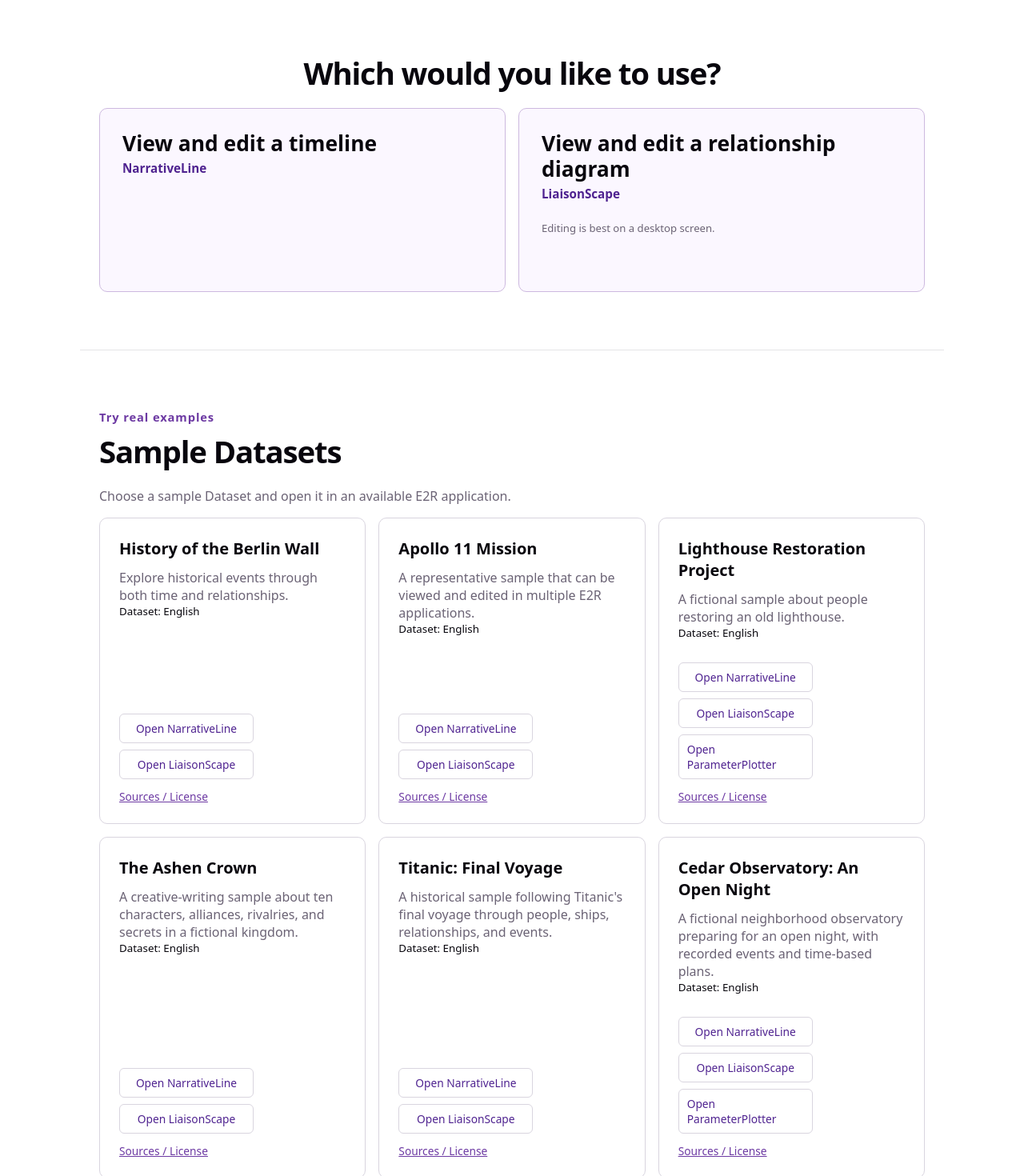
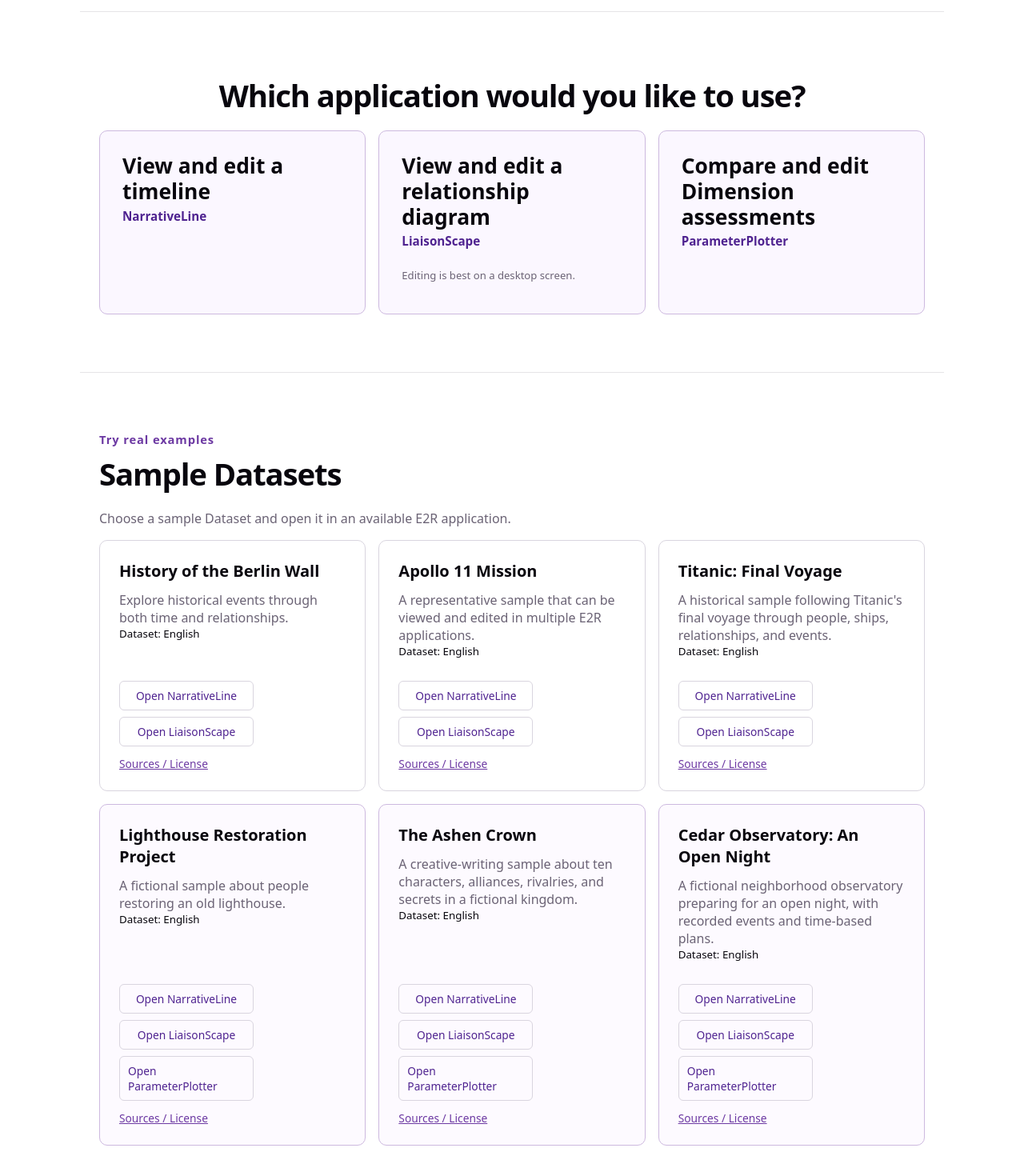
Before and after one commit to sukoyaka-dopeness/e2r-hub, a React (Vite) app: page / in a window 1280 px wide. Shown: the part 600-2070 px from the top of the page at 80% size. Built offline with nearby package versions, Linux system fonts and the light colour scheme; no server answers.

Commit message:
Add ParameterPlotter to Hub app and samples

```diff
--- a/src/App.css
+++ b/src/App.css
@@ -21,9 +21,11 @@ main { width: min(1080px, 100%); margin: 0 auto; }
 .section { padding: 72px 24px; border-top: 1px solid #e5e4e7; }
 .section h2 { margin: 10px 0 22px; color: #08060d; font-size: clamp(1.65rem, 3vw, 2.4rem); line-height: 1.15; letter-spacing: -.03em; }
 .choice-section h2 { text-align: center; }
-.application-grid { display: grid; grid-template-columns: repeat(2, minmax(0, 1fr)); gap: 16px; }
+.application-grid { display: grid; grid-template-columns: repeat(3, minmax(0, 1fr)); gap: 16px; }
 .application-card { position: relative; min-height: 230px; padding: 28px; border: 1px solid #cdb9df; border-radius: 10px; color: #08060d; background: #fbf7ff; text-decoration: none; }
 .application-card:hover { border-color: #aa3bff; box-shadow: 0 12px 28px rgba(80, 30, 110, .1); }
+.application-card-unavailable { border-style: dashed; background: #fff; cursor: default; }
+.application-card-unavailable:hover { border-color: #cdb9df; box-shadow: none; }
 .card-kicker { color: #6d3aa3; font-size: .92rem; font-weight: 700; letter-spacing: .06em; line-height: 1.45; }
 .application-card h3 { margin: 0 0 4px; font-size: 1.65rem; line-height: 1.2; }
 .application-card .product-name { margin: 0 0 10px; color: #4f2390; font-size: .95rem; font-weight: 650; }
@@ -31,8 +33,9 @@ main { width: min(1080px, 100%); margin: 0 auto; }
 .application-card small { display: block; max-width: 28rem; margin-top: 24px; color: #6b6375; font-size: .82rem; }
 .section-heading { max-width: 650px; }
 .section-heading p, .tools-section p { max-width: 700px; color: #6b6375; }
-.sample-grid { display: grid; grid-template-columns: repeat(3, minmax(0, 1fr)); gap: 16px; }
+.sample-grid { display: grid; grid-template-columns: repeat(3, minmax(0, 1fr)); align-items: stretch; gap: 16px; }
 .sample-card { display: flex; min-height: 260px; flex-direction: column; padding: 24px; border: 1px solid #d9d5df; border-radius: 10px; }
+.sample-card-parameterplotter { border-color: #cdb9df; background: #fdfaff; }
 .sample-card h3 { margin: 0 0 12px; color: #08060d; font-size: 1.25rem; }
 .sample-card p { margin: 0; color: #6b6375; }
 .sample-card-actions { display: flex; flex-wrap: wrap; gap: 8px; align-items: flex-end; margin-top: auto; padding-top: 28px; }
--- a/src/App.tsx
+++ b/src/App.tsx
@@ -52,6 +52,15 @@ function sampleSource(configured: string | undefined, fallback: string) {
 const parameterPlotterSources = {
   lighthouseEn: sampleSource(import.meta.env.VITE_LIGHTHOUSE_DATASET_EN_URL, links.lighthouseDataset),
   lighthouseJa: sampleSource(import.meta.env.VITE_LIGHTHOUSE_DATASET_JA_URL, links.lighthouseDatasetJa),
+  // The public Ashen Crown files have not yet received the locally adopted
+  // Dimension Assessment payload. Require an explicit source override until
+  // that owner Dataset revision is publicly available.
+  ashenCrownEn: import.meta.env.VITE_ASHEN_CROWN_DATASET_EN_URL === undefined
+    ? undefined
+    : sampleSource(import.meta.env.VITE_ASHEN_CROWN_DATASET_EN_URL, links.ashenCrownDataset),
+  ashenCrownJa: import.meta.env.VITE_ASHEN_CROWN_DATASET_JA_URL === undefined
+    ? undefined
+    : sampleSource(import.meta.env.VITE_ASHEN_CROWN_DATASET_JA_URL, links.ashenCrownDatasetJa),
   cedarEn: sampleSource(import.meta.env.VITE_CEDAR_DATASET_EN_URL, links.cedarDataset),
   cedarJa: sampleSource(import.meta.env.VITE_CEDAR_DATASET_JA_URL, links.cedarDatasetJa),
 }
@@ -60,9 +69,9 @@ const copy = {
   en: {
     ecosystem: 'E2R application ecosystem',
     footerDescriptor: 'application ecosystem',
-    hero: 'One dataset\ntwo views.',
-    heroIntro: 'View and edit the same dataset as a timeline or a relationship diagram.',
-    choose: 'Which would you like to use?',
+    hero: 'One Dataset\nthree views.',
+    heroIntro: 'View and edit the same Dataset as a timeline, relationship diagram, or Dimension assessment comparison.',
+    choose: 'Which application would you like to use?',
     timeline: 'Timeline',
     relationshipDiagram: 'Relationship diagram',
     narrativeAction: 'View and edit a timeline',
@@ -71,6 +80,11 @@ const copy = {
     narrativeDescription: 'View and edit events over time.',
     liaisonTitle: 'LiaisonScape',
     liaisonDescription: 'View and edit relationships between entities.',
+    parameterPlotterTitle: 'ParameterPlotter',
+    parameterPlotterAction: 'Compare and edit Dimension assessments',
+    parameterPlotterDescription: 'Compare and edit Entities using Dimension assessments.',
+    parameterPlotterUnavailable: 'The public application URL is not configured.',
+    parameterPlotterGuideUnavailable: 'English and Japanese user guides are not available yet.',
     mobileNote: 'Editing is best on a desktop screen.',
     tryIt: 'Try real examples',
     berlinTitle: 'History of the Berlin Wall',
@@ -126,9 +140,14 @@ const copy = {
   ja: {
     ecosystem: 'E2R アプリケーションエコシステム',
     footerDescriptor: 'アプリケーションエコシステム',
-    hero: 'ひとつのDatasetを\nふたつの視点で\n見てみよう。',
-    heroIntro: '同じDatasetを年表と相関図で見たり編集したりできます。',
-    choose: 'どちらを使いますか？',
+    hero: 'ひとつのDatasetを\nみっつの視点で\n見てみよう。',
+    heroIntro: '同じDatasetを、年表・相関図・評価軸による比較の3つの視点で見たり編集したりできます。',
+    choose: 'どれを使いますか？',
+    parameterPlotterTitle: 'ParameterPlotter',
+    parameterPlotterAction: '評価軸でEntityを比較・編集',
+    parameterPlotterDescription: 'Dimension / Assessmentを使ってEntityを比較・編集できます。',
+    parameterPlotterUnavailable: '公開アプリURLはまだ設定されていません。',
+    parameterPlotterGuideUnavailable: '英語・日本語のユーザーガイドはまだありません。',
     timeline: '年表',
     relationshipDiagram: '相関図',
     narrativeAction: '年表を見たり、作ったり',
@@ -296,6 +315,18 @@ function App() {
               <p className="product-name">{text.liaisonTitle}</p>
               <small>{text.mobileNote}</small>
             </ExternalLink>
+            {parameterPlotterUrl ? (
+              <ExternalLink className="application-card" href={buildLocaleRequestUrl(parameterPlotterUrl, locale)}>
+                <h3>{text.parameterPlotterAction}</h3>
+                <p className="product-name">{text.parameterPlotterTitle}</p>
+              </ExternalLink>
+            ) : (
+              <article className="application-card application-card-unavailable" aria-label={text.parameterPlotterTitle}>
+                <h3>{text.parameterPlotterAction}</h3>
+                <p className="product-name">{text.parameterPlotterTitle}</p>
+                <small>{text.parameterPlotterUnavailable}</small>
+              </article>
+            )}
           </div>
         </section>
 
@@ -327,6 +358,16 @@ function App() {
               <ExternalLink className="sample-info-link" href={links.sampleProvenance}>{text.sampleInfo}</ExternalLink>
             </article>
             <article className="sample-card">
+              <h3>{text.titanicTitle}</h3>
+              <p>{text.titanicDescription}</p>
+              <small>{locale === 'ja' ? 'データセット: 日本語' : 'Dataset: English'}</small>
+              <div className="sample-card-actions">
+                <ExternalLink href={buildDatasetHandoffUrl(links.narrativeLine, localizedSampleUrl(locale, links.titanicDataset, links.titanicDatasetJa), locale)}>{text.openNarrative}</ExternalLink>
+                <ExternalLink href={buildDatasetHandoffUrl(links.liaisonScape, localizedSampleUrl(locale, links.titanicDataset, links.titanicDatasetJa), locale)}>{text.openLiaison}</ExternalLink>
+              </div>
+              <ExternalLink className="sample-info-link" href={links.sampleProvenance}>{text.sampleInfo}</ExternalLink>
+            </article>
+            <article className="sample-card sample-card-parameterplotter" data-sample-id="lighthouse">
               <h3>{text.lighthouse}</h3>
               <p>{text.lighthouseDescription}</p>
               <small>{locale === 'ja' ? 'データセット: 日本語' : 'Dataset: English'}</small>
@@ -337,27 +378,18 @@ function App() {
               </div>
               <ExternalLink className="sample-info-link" href={links.sampleProvenance}>{text.sampleInfo}</ExternalLink>
             </article>
-            <article className="sample-card">
+            <article className="sample-card sample-card-parameterplotter" data-sample-id="ashen-crown">
               <h3>{text.ashenCrownTitle}</h3>
               <p>{text.ashenCrownDescription}</p>
               <small>{locale === 'ja' ? 'データセット: 日本語' : 'Dataset: English'}</small>
               <div className="sample-card-actions">
                 <ExternalLink href={buildDatasetHandoffUrl(links.narrativeLine, localizedSampleUrl(locale, links.ashenCrownDataset, links.ashenCrownDatasetJa), locale)}>{text.openNarrative}</ExternalLink>
                 <ExternalLink href={buildDatasetHandoffUrl(links.liaisonScape, localizedSampleUrl(locale, links.ashenCrownDataset, links.ashenCrownDatasetJa), locale)}>{text.openLiaison}</ExternalLink>
+                {parameterPlotterUrl && parameterPlotterSources.ashenCrownEn && parameterPlotterSources.ashenCrownJa && <ExternalLink href={parameterPlotterHandoffHref(parameterPlotterUrl, localizedSampleUrl(locale, parameterPlotterSources.ashenCrownEn, parameterPlotterSources.ashenCrownJa), locale)}>{text.openParameterPlotter}</ExternalLink>}
               </div>
               <ExternalLink className="sample-info-link" href={links.sampleProvenance}>{text.sampleInfo}</ExternalLink>
             </article>
-            <article className="sample-card">
-              <h3>{text.titanicTitle}</h3>
-              <p>{text.titanicDescription}</p>
-              <small>{locale === 'ja' ? 'データセット: 日本語' : 'Dataset: English'}</small>
-              <div className="sample-card-actions">
-                <ExternalLink href={buildDatasetHandoffUrl(links.narrativeLine, localizedSampleUrl(locale, links.titanicDataset, links.titanicDatasetJa), locale)}>{text.openNarrative}</ExternalLink>
-                <ExternalLink href={buildDatasetHandoffUrl(links.liaisonScape, localizedSampleUrl(locale, links.titanicDataset, links.titanicDatasetJa), locale)}>{text.openLiaison}</ExternalLink>
-              </div>
-              <ExternalLink className="sample-info-link" href={links.sampleProvenance}>{text.sampleInfo}</ExternalLink>
-            </article>
-            <article className="sample-card">
+            <article className="sample-card sample-card-parameterplotter" data-sample-id="cedar">
               <h3>{text.cedarTitle}</h3>
               <p>{text.cedarDescription}</p>
               <small>{locale === 'ja' ? 'データセット: 日本語' : 'Dataset: English'}</small>
@@ -425,6 +457,11 @@ function App() {
               </div>
             </article>
             <article className="documentation-card">
+              <h3>{text.parameterPlotterTitle}</h3>
+              <p>{text.parameterPlotterDescription}</p>
+              <p className="documentation-unavailable">{text.parameterPlotterGuideUnavailable}</p>
+            </article>
+            <article className="documentation-card">
               <h3>{text.specificationRepo}</h3>
               <p>{landing.documentationIntro}</p>
               <div className="documentation-actions">
@@ -439,9 +476,9 @@ function App() {
                 <div className="documentation-actions">
                   <ExternalLink href={localizedSampleUrl(locale, links.berlinWall, links.berlinWallJa)}>{text.berlinTitle}</ExternalLink>
                   <ExternalLink href={localizedSampleUrl(locale, links.apollo, links.apolloJa)}>{text.apollo}</ExternalLink>
+                  <ExternalLink href={localizedSampleUrl(locale, links.titanic, links.titanicJa)}>{text.titanicTitle}</ExternalLink>
                   <ExternalLink href={localizedSampleUrl(locale, links.lighthouse, links.lighthouseJa)}>{text.lighthouse}</ExternalLink>
                   <ExternalLink href={localizedSampleUrl(locale, links.ashenCrown, links.ashenCrownJa)}>{text.ashenCrownTitle}</ExternalLink>
-                  <ExternalLink href={localizedSampleUrl(locale, links.titanic, links.titanicJa)}>{text.titanicTitle}</ExternalLink>
                   <ExternalLink href={localizedSampleUrl(locale, links.cedar, links.cedarJa)}>{text.cedarTitle}</ExternalLink>
                 </div>
                 <ExternalLink className="sample-info-link" href={links.sampleProvenance}>{text.sampleInfo}</ExternalLink>
```
Also changed, not shown: 2 other files (tests, documents, lock files or other folders).
